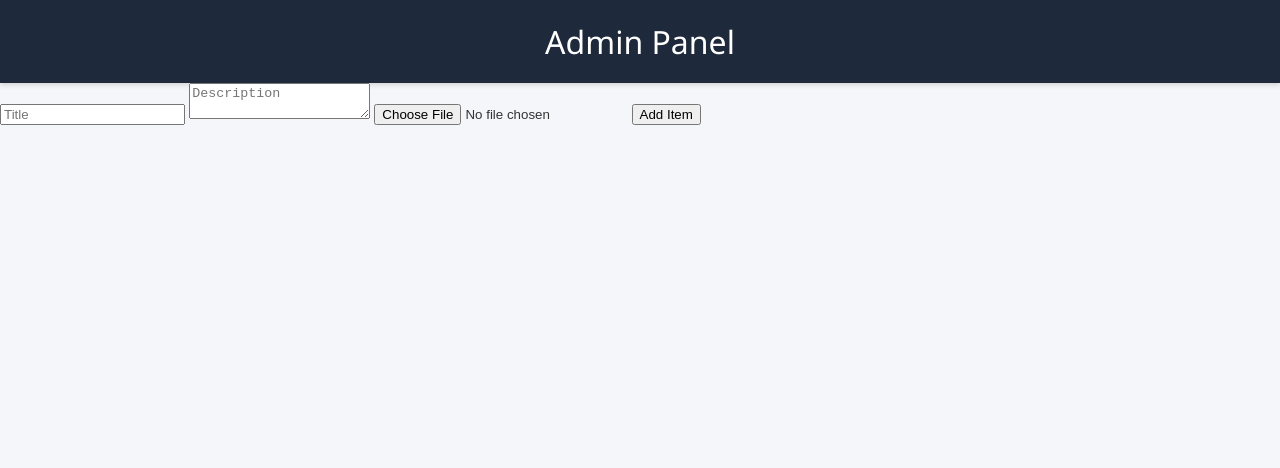
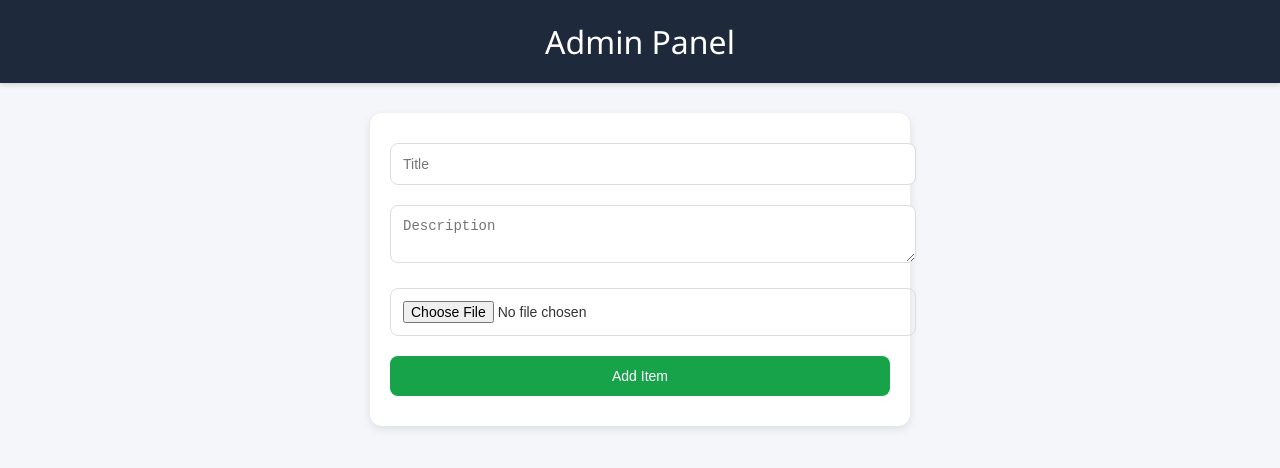
Before and after one commit to Siddhesh0704y/Portfolio, a plain HTML site: page admin.html in a window 1280 px wide. Drawn offline with Linux system fonts and the light colour scheme.

Commit message:
Update admin.html

```diff
--- a/admin.html
+++ b/admin.html
@@ -4,16 +4,43 @@
   <meta charset="UTF-8">
   <title>Admin Panel</title>
   <link rel="stylesheet" href="style.css">
+  <style>
+    .admin-form {
+      max-width: 500px;
+      margin: 30px auto;
+      background: white;
+      padding: 20px;
+      border-radius: 12px;
+      box-shadow: 0 3px 10px rgba(0,0,0,0.1);
+    }
+    .admin-form input,
+    .admin-form textarea,
+    .admin-form button {
+      width: 100%;
+      margin: 10px 0;
+      padding: 12px;
+      border: 1px solid #ddd;
+      border-radius: 8px;
+      font-size: 14px;
+    }
+    .admin-form button {
+      background: #16a34a;
+      color: white;
+      border: none;
+      cursor: pointer;
+      transition: background 0.2s;
+    }
+    .admin-form button:hover {
+      background: #166534;
+    }
+  </style>
 </head>
 <body>
   <h1>Admin Panel</h1>
-  <form id="addItemForm">
+  <form id="addItemForm" class="admin-form">
     <input type="text" id="title" placeholder="Title" required>
     <textarea id="description" placeholder="Description"></textarea>
-
-    <!-- File input -->
     <input type="file" id="fileInput" required>
-
     <button type="submit">Add Item</button>
   </form>
 
@@ -52,7 +79,7 @@
         form.reset();
       };
 
-      reader.readAsDataURL(file); // Convert to Base64
+      reader.readAsDataURL(file); // Convert file → Base64
     });
   </script>
 </body>
```
